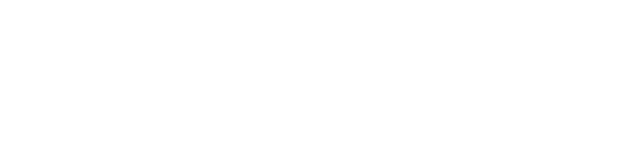
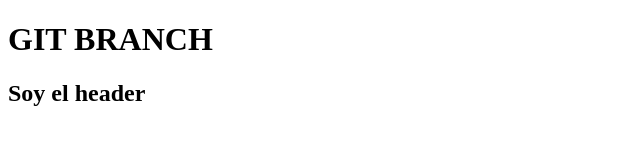
Before and after one commit to AdrianAlvaT/miprimerrepositorio, a plain HTML site: page index.html in a window 1280 px wide. Shown: the whole page, without its empty margins (0-640 px from the left). Drawn offline with Linux system fonts and the light colour scheme.

Commit message:
Estilos header

```diff
--- a/index.html
+++ b/index.html
@@ -6,6 +6,10 @@
     <title>Document</title>
 </head>
 <body>
+    <h1>GIT BRANCH</h1>
+    <header>
+        <h2>Soy el header</h2>
+    </header>
 
 </body>
 </html>
```
Also changed, not shown: header.css (added), 1 other file.
